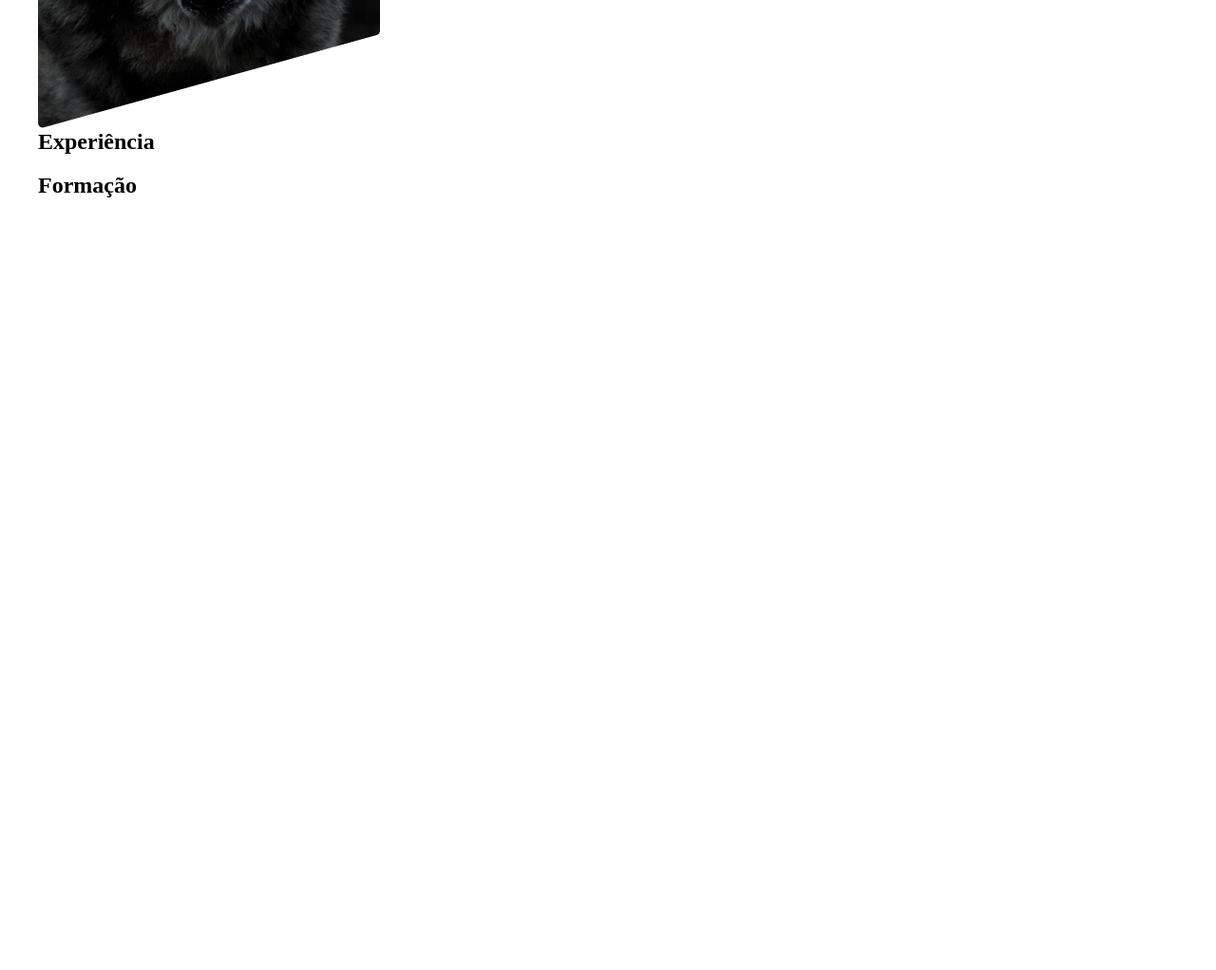
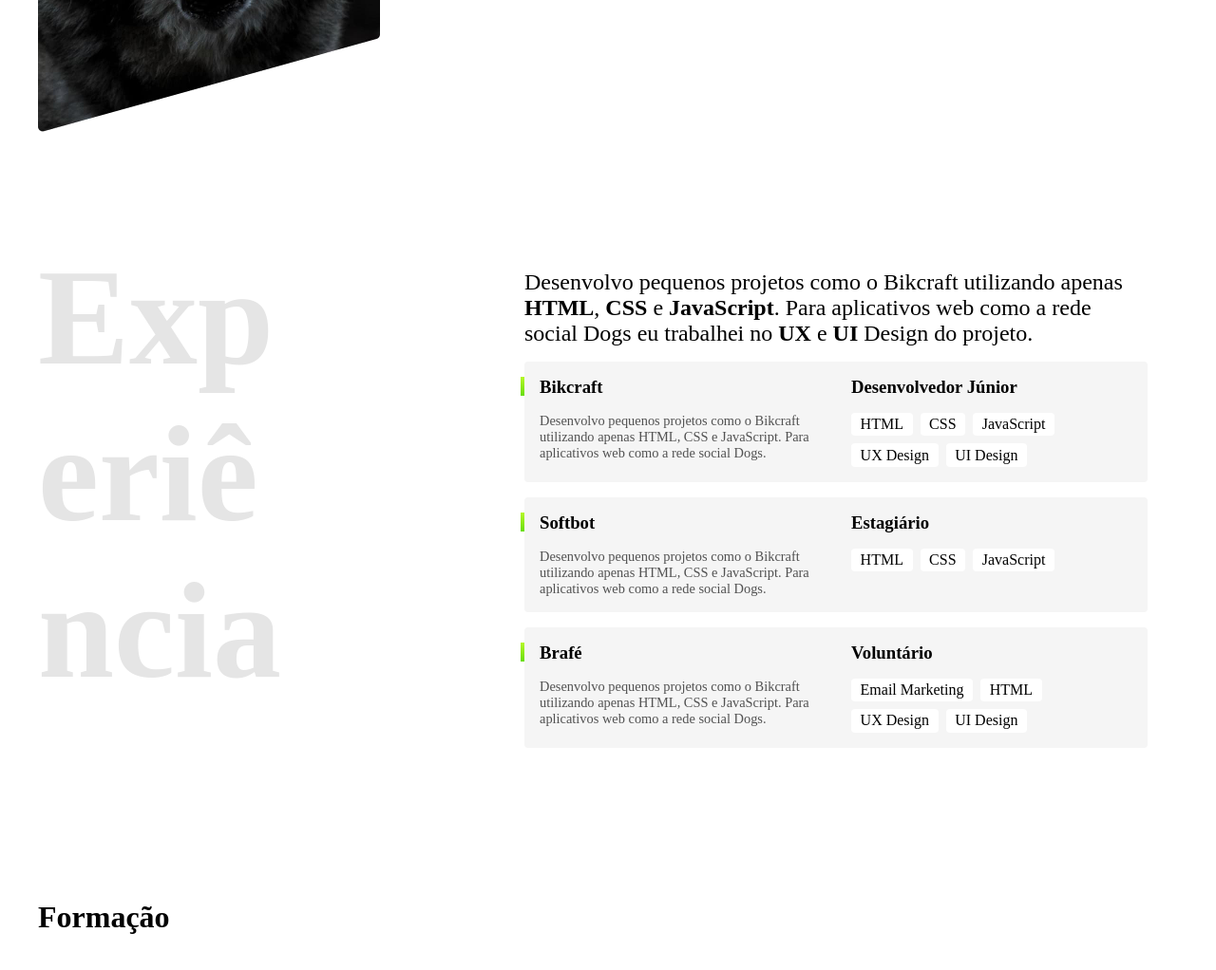
Before and after one commit to deividysantos/origamid_projeto_pessoal, a plain HTML site: page index.html in a window 1280 px wide. Shown: the part 514-1536 px from the top of the page at 95% size. Before the commit the page ends 800 px from the top, so only its background shows below. Drawn offline with Linux system fonts and the light colour scheme.

Commit message:
experiencia

```diff
--- a/index.html
+++ b/index.html
@@ -12,7 +12,7 @@
         <img src="images/marca.svg" alt="">
         <nav>
             <ul>
-                <li><a href="">Experiência</a></li>
+                <li><a href="#xp">Experiência</a></li>
                 <li><a href="">Formação</a></li>
                 <li><a href="">Contato</a></li>
             </ul>
@@ -20,35 +20,68 @@
     </header>
 
     <main>
+        <img class="img-perfil" src="images/perfil.jpg" alt="">
         <article class="perfil">
-            <img src="images/perfil.jpg" alt="">
             <div>
                 <h1>Desenvolvedor Full-Stack</h1>
                 <p>Localizado no Mato Grosso 🌽</p>
             </div>
         </article>
 
+        <h1 class="txt-xp">Experiência</h1>
         <article>
-            <h1>Experiência</h1>
-            <div>
-                <p></p>
+            <div class="xp" id="xp">
+                <p>Desenvolvo pequenos projetos como o Bikcraft utilizando apenas <strong>HTML</strong>, <strong>CSS</strong> e <strong>JavaScript</strong>. Para aplicativos web como a rede social Dogs eu trabalhei no <strong>UX</strong> e <strong>UI</strong> Design do projeto.</p>
                 <ul>
                     <li>
-                        <p></p>
-                        <div>
-                            <h3></h3>
-                            <p></p>
-                            <h3></h3>
-                            <div></div>
+                        <div class="card-xp">
+                            <h3 class="card-xp-titulo">Bikcraft</h3>
+                            <p>Desenvolvo pequenos projetos como o Bikcraft utilizando apenas HTML, CSS e JavaScript. Para aplicativos web como a rede social Dogs.</p>
+                            <h3 class="card-xp-cargo">Desenvolvedor Júnior</h3>
+
+                            <ul class="tech-list">
+                                <li class="tech-item">HTML</li>
+                                <li class="tech-item">CSS</li>
+                                <li class="tech-item">JavaScript</li>
+                                <li class="tech-item">UX Design</li>
+                                <li class="tech-item">UI Design</li>
+                            </ul>
                         </div>
+                    </li>
+                    <li>
+                        <div class="card-xp">
+                            <h3 class="card-xp-titulo">Softbot</h3>
+                            <p>Desenvolvo pequenos projetos como o Bikcraft utilizando apenas HTML, CSS e JavaScript. Para aplicativos web como a rede social Dogs.</p>
+                            <h3 class="card-xp-cargo">Estagiário</h3>
 
+                            <ul class="tech-list">
+                                <li class="tech-item">HTML</li>
+                                <li class="tech-item">CSS</li>
+                                <li class="tech-item">JavaScript</li>
+                            </ul>
+                        </div>
+                    </li>
+                    <li>
+                        <div class="card-xp">
+                            <h3 class="card-xp-titulo">Brafé</h3>
+                            <p>Desenvolvo pequenos projetos como o Bikcraft utilizando apenas HTML, CSS e JavaScript. Para aplicativos web como a rede social Dogs.</p>
+                            <h3 class="card-xp-cargo">Voluntário</h3>
+
+                            <ul class="tech-list">
+                                <li class="tech-item">Email Marketing</li>
+                                <li class="tech-item">HTML</li>
+                                <li class="tech-item">UX Design</li>
+                                <li class="tech-item">UI Design</li>
+                            </ul>
+                        </div>
                     </li>
                 </ul>
             </div>
         </article>
 
+        <h1>Formação</h1>
         <article>
-            <h1>Formação</h1>
+
             <div>
                 <p></p>
                 <ul>
--- a/style.css
+++ b/style.css
@@ -4,11 +4,17 @@ body{
     max-width: 1200px;
     margin: 0 auto;
     font-family: 'Fira Sans';
+    padding: 1rem;
+    background-color: white;
 }
 
-a, h1{
+a, h1, p, h3{
     text-decoration: none;
     margin: 0;
+}
+
+ul{
+    padding: 0;
 }
 
 li{
@@ -20,8 +26,12 @@ header{
     justify-content: space-between;
 }
 
+header img{
+    padding: 1rem;
+}
+
 header nav{
-    padding: 1rem;
+
 }
 
 header nav ul{
@@ -33,19 +43,23 @@ header nav ul a{
     padding: 1rem 1rem;
     color: rgb(0, 0, 0);
     margin: 0 0.7rem;
+    font-size: 1.1rem;
 }
 
 main{
     margin: 3rem 0;
+    display: grid;
+    grid-template-columns: 30rem 1fr;
+    gap: 7rem 0;
+}
+
+.img-perfil{
+    max-width: 360px;
 }
 
 .perfil{
     display: flex;
     align-items: center;
-}
-
-.perfil img{
-    max-width: 360px;
 }
 
 .perfil div{
@@ -71,3 +85,66 @@ main{
     font-size: 24px;
     font-weight: 400;
 }
+
+.txt-xp{
+    color: #E5E5E5;
+    font-size: 9rem;
+    word-wrap: break-word;
+    max-width: 3.8ch;
+}
+
+.xp{
+    padding: 2rem;
+}
+
+.xp p{
+    font-size: 1.5rem;
+}
+
+.card-xp{
+    display: grid;
+    grid-template-columns: 1fr 1fr;
+    gap: 1rem 2rem;
+    max-width: 42rem;
+    background-color: #F5F5F5;
+    padding: 1rem;
+    border-radius: 4px;
+    position: relative;
+    margin: 1rem 0;
+}
+
+.card-xp p{
+    color: #525252;
+    font-size: 0.9rem;
+}
+
+.card-xp-titulo::before{
+    content: url(images/detalhe2.svg);
+    position: absolute;
+    left: -4px;
+
+}
+
+.card-xp-cargo{
+    grid-column: 2;
+    grid-row: 1;
+
+}
+
+.card-xp h3{
+
+}
+
+.tech-list{
+    display: flex;
+    flex-wrap: wrap;
+    gap: 0.5rem;
+    align-items: flex-start;
+}
+
+.tech-item{
+    background-color: white;
+    padding: 0.2rem 0.6rem;
+    border-radius: 4px;
+    max-width: fit-content;
+}
```
Also changed, not shown: images/detalhe2.svg (added).
